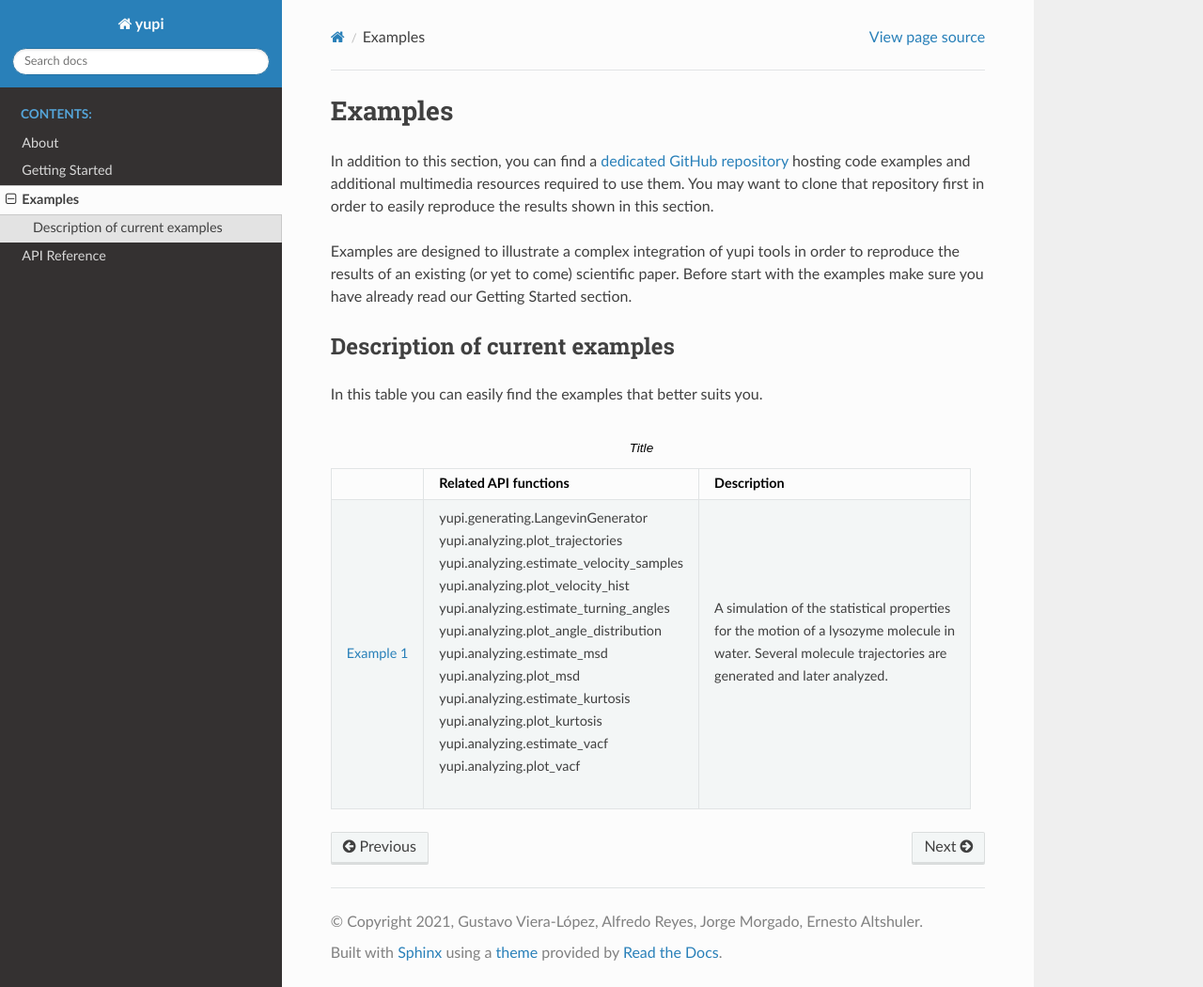
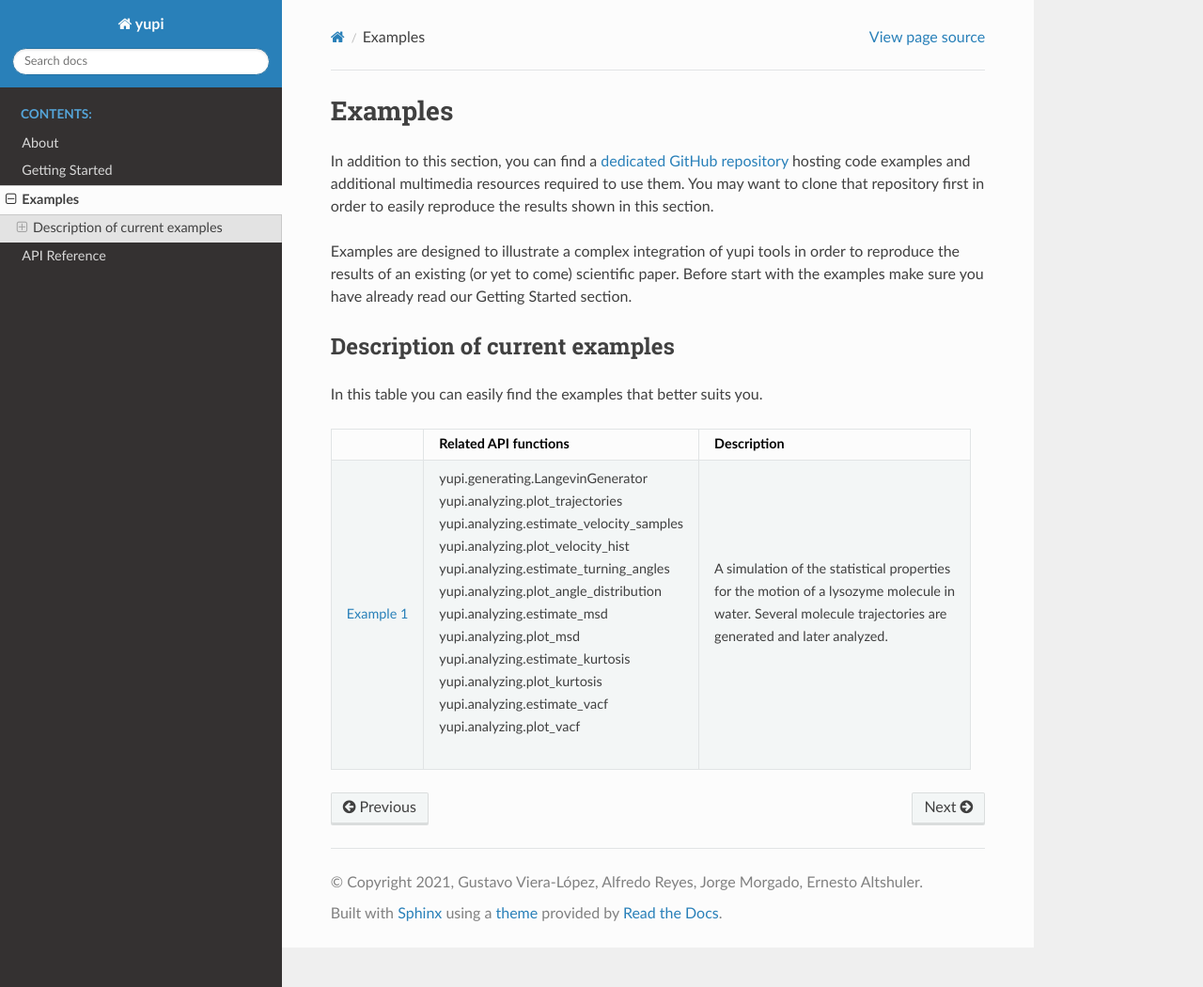
Before and after one commit to yupidevs/yupi, a Sphinx documentation site: the page built from docs/source/examples/examples.rst, in a window 1280 px wide and 1050 px high. Shown: the whole window at 94% size. Built offline with Sphinx 7.4.7 and the Read the Docs theme 2.0.0, drawn with Linux system fonts in a browser that asks for light colours.

Commit message:
Fix example table on documentation

```diff
--- a/docs/source/examples/examples.rst
+++ b/docs/source/examples/examples.rst
@@ -16,7 +16,7 @@
 
 In this table you can easily find the examples that better suits you.
 
-.. list-table:: Title
+.. list-table::
    :header-rows: 1
 
    * -
```
Also changed, not shown: other parts of docs/source/examples/examples.rst (+3 -2 lines).
